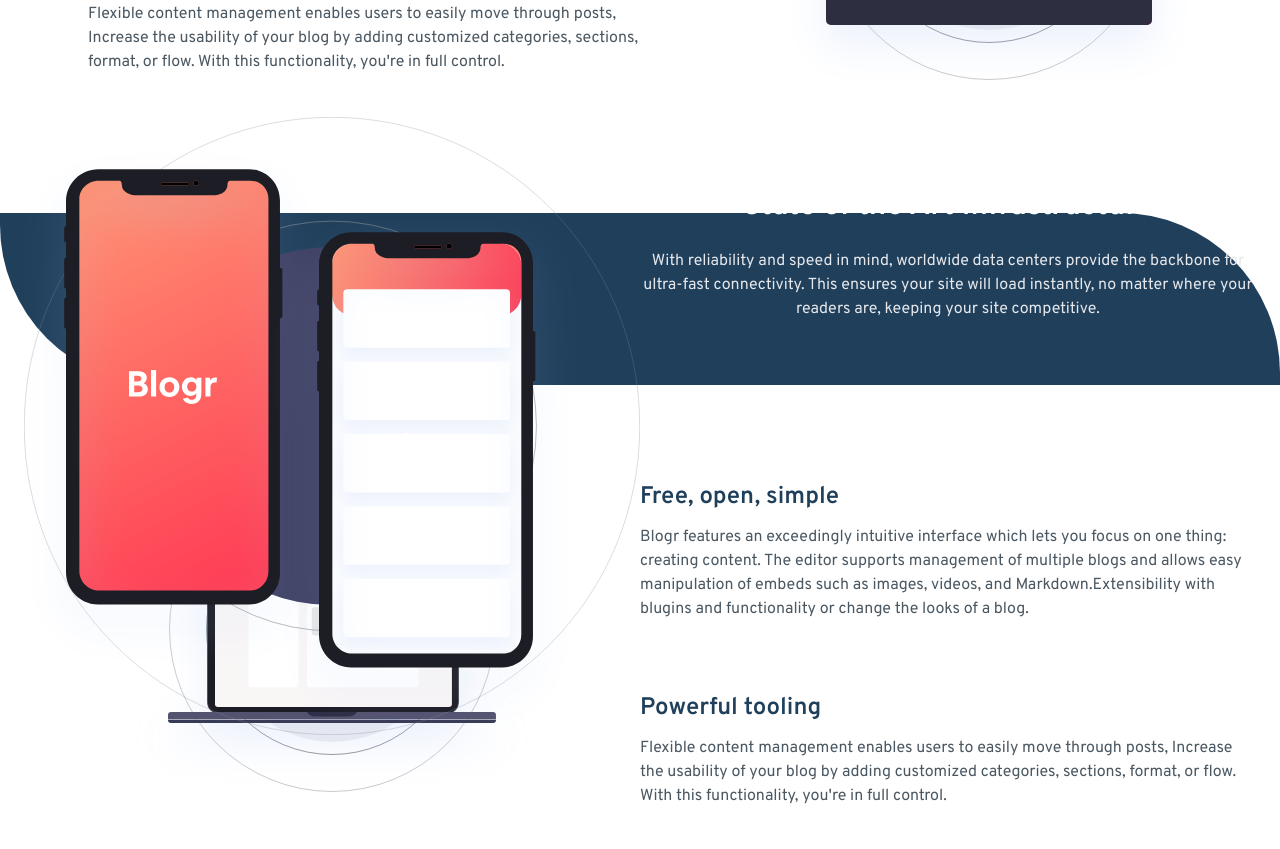
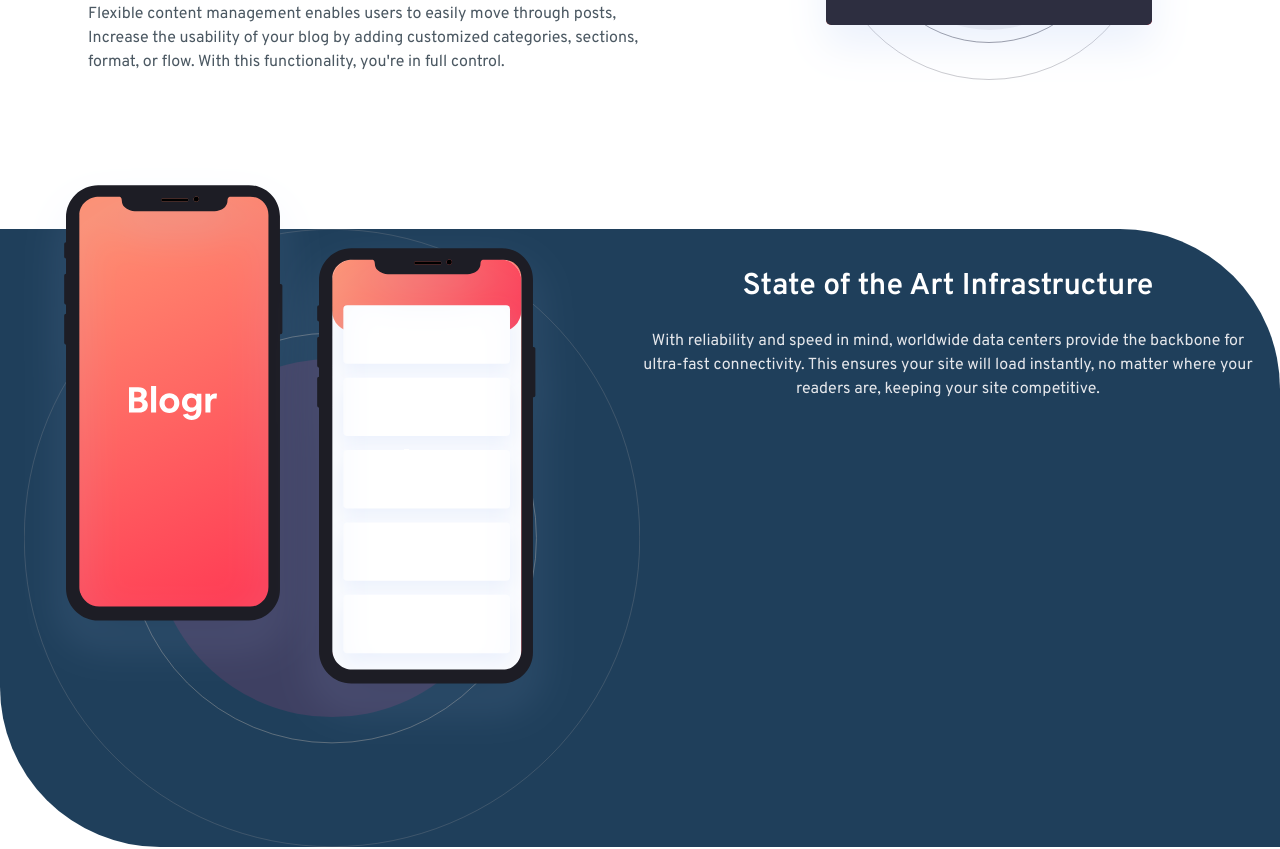
Before and after one commit to AmineElkhalidy/blogr, a React (Vite) app: page / in a window 1280 px wide. Shown: the part 1186-2035 px from the top of the page. Built offline with nearby package versions, Linux system fonts and the light colour scheme.

Commit message:
Pushing changes

```diff
--- a/src/pages/index.tsx
+++ b/src/pages/index.tsx
@@ -89,12 +89,13 @@
       </section>
 
       {/* Art */}
-      <section className="bg-darkBlue my-16 px-6 rounded-tr-[6rem]  rounded-bl-[6rem] md:rounded-tr-[10rem] md:rounded-bl-[10rem] 2xl:px-0">
+      <section className="bg-darkBlue my-20 px-6 rounded-tr-[6rem]  rounded-bl-[6rem] md:rounded-tr-[10rem] md:rounded-bl-[10rem] 2xl:px-0">
         {/* Container */}
-        <div className="grid md:grid-cols-2">
+        <div className="grid md:grid-cols-2 space-y-4">
           {/* Image */}
-          <div className="relative ">
-            <img className="sm:absolute -top-24" src={Circle} alt="Circle" />
+          <div className="relative">
+            <img className="" src={Circle} alt="Circle" />
+
             <img
               className="absolute -top-16"
               src={Phones}
@@ -103,7 +104,7 @@
           </div>
 
           {/* Art Data */}
-          <div className="text-center space-y-6 py-16 -mt-[5.5rem]">
+          <div className="text-center space-y-6 py-6">
             <h2 className="text-3xl font-semibold text-white">
               State of the Art Infrastructure
             </h2>
```
